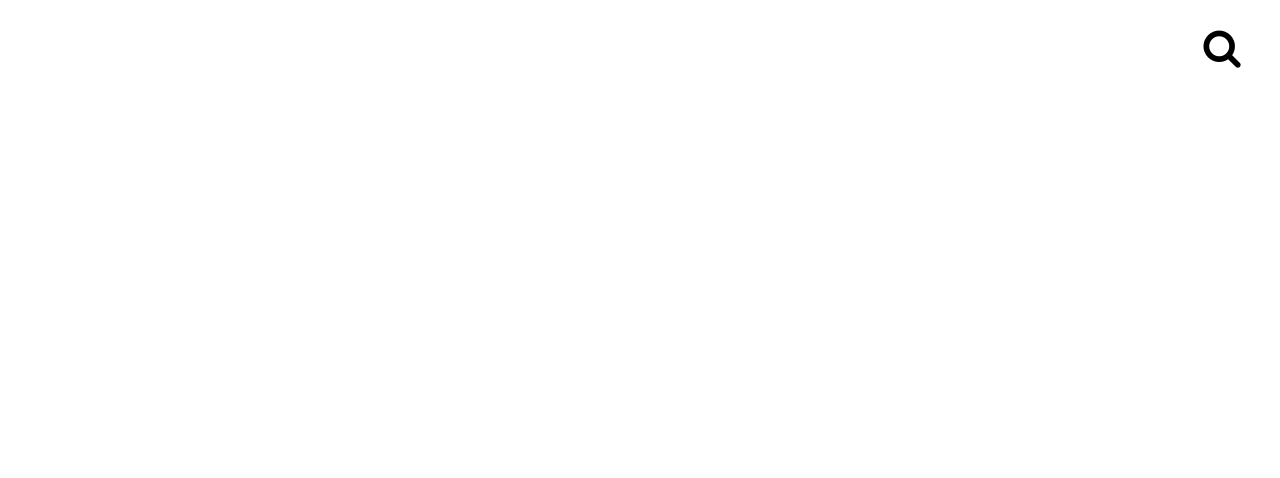
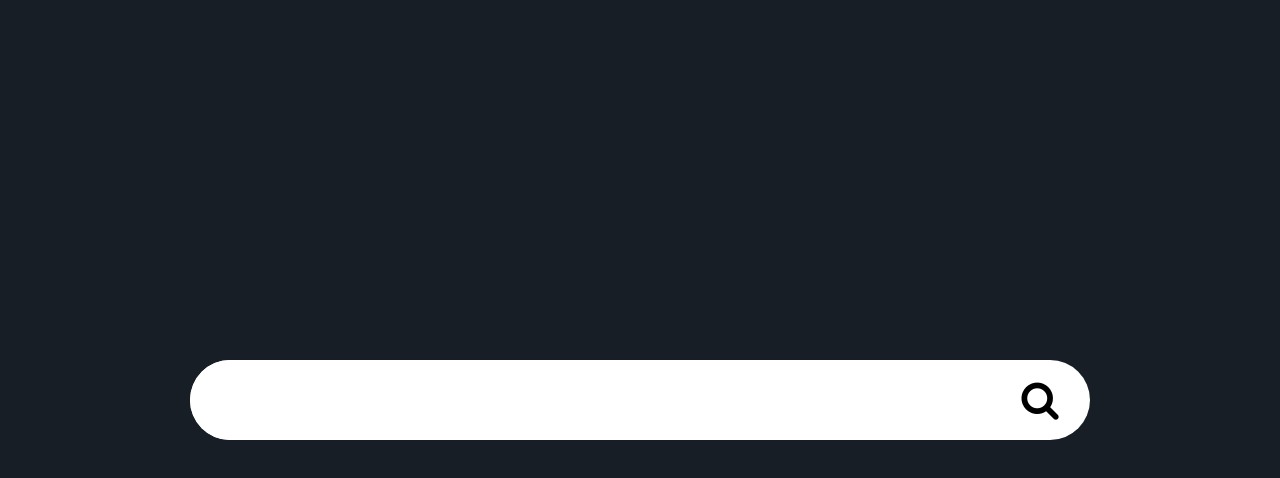
Before and after one commit to newalvaro9/weather-app, a Next.js app: page / in a window 1280 px wide. Shown: the top 478 px of the page. Built offline with nearby package versions, Linux system fonts and the light colour scheme.

Commit message:
Create _app.tsx

```diff
--- /dev/null
+++ b/src/pages/_app.tsx
@@ -0,0 +1,6 @@
+import '@/styles/globals.css'
+import type { AppProps } from 'next/app'
+
+export default function App({ Component, pageProps }: AppProps) {
+  return <Component {...pageProps} />
+}
```
